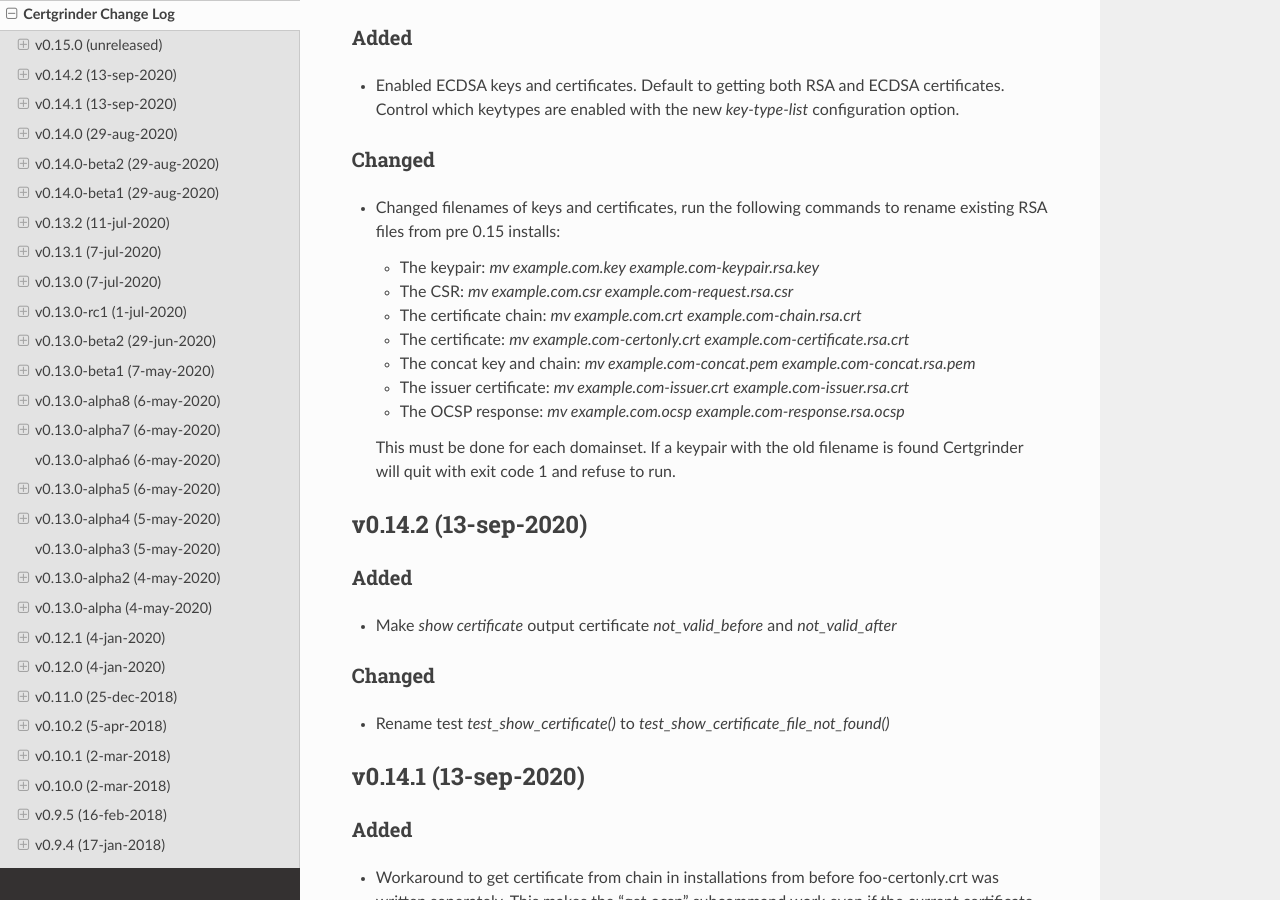
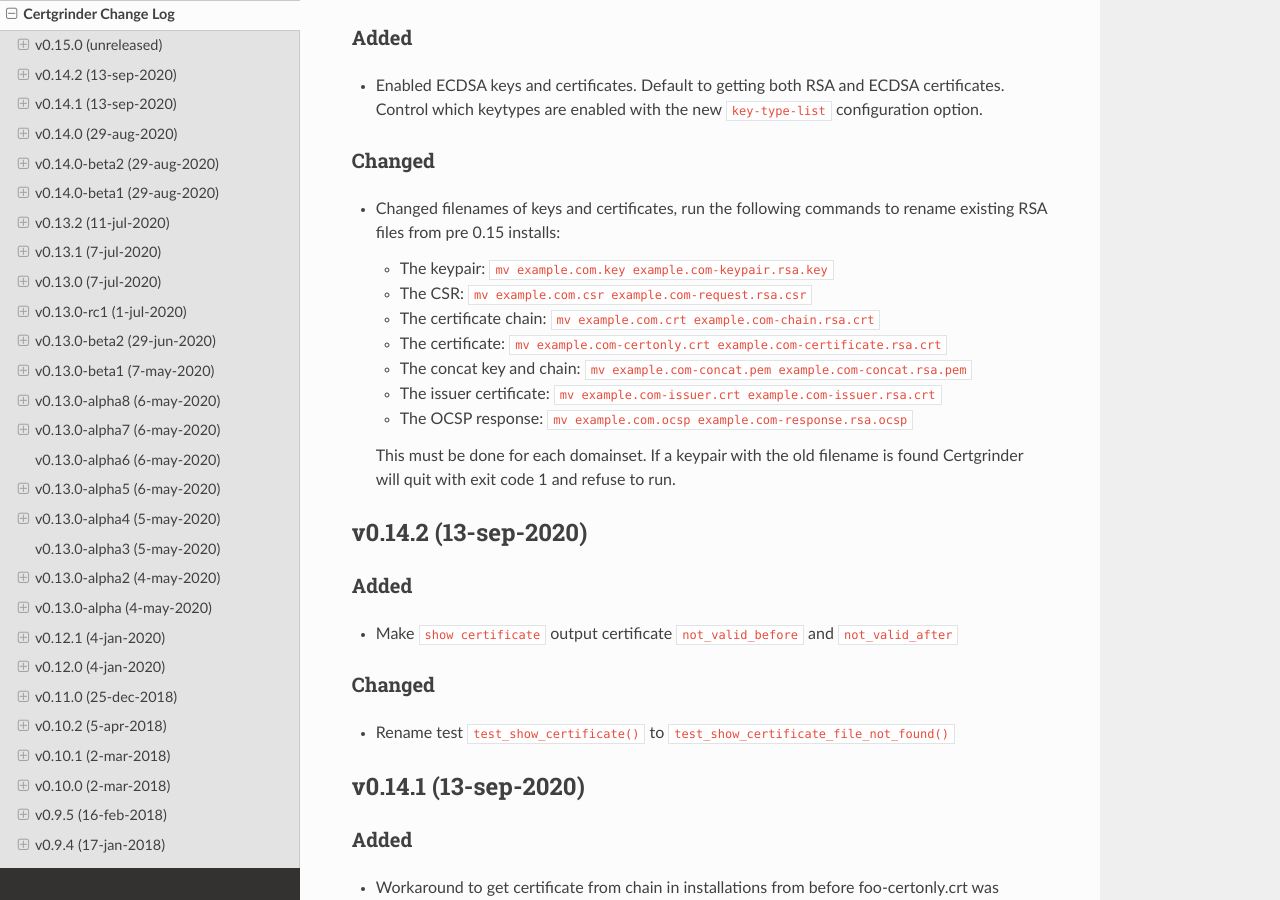
Before and after one commit to tykling/certgrinder, a Sphinx documentation site: the page built from docs/certgrinder-changelog.rst, in a window 1280 px wide and 900 px high, scrolled down 338 px. Built offline with Sphinx 7.4.7 and the Read the Docs theme 2.0.0, drawn with Linux system fonts in a browser that asks for light colours.

```diff
--- a/docs/certgrinder-changelog.rst
+++ b/docs/certgrinder-changelog.rst
@@ -14,19 +14,19 @@ v0.15.0 (unreleased)
 
 Added
 ~~~~~
-- Enabled ECDSA keys and certificates. Default to getting both RSA and ECDSA certificates. Control which keytypes are enabled with the new `key-type-list` configuration option.
+- Enabled ECDSA keys and certificates. Default to getting both RSA and ECDSA certificates. Control which keytypes are enabled with the new ``key-type-list`` configuration option.
 
 Changed
 ~~~~~~~
 - Changed filenames of keys and certificates, run the following commands to rename existing RSA files from pre 0.15 installs:
 
-  - The keypair: `mv example.com.key example.com-keypair.rsa.key`
-  - The CSR: `mv example.com.csr example.com-request.rsa.csr`
-  - The certificate chain: `mv example.com.crt example.com-chain.rsa.crt`
-  - The certificate: `mv example.com-certonly.crt example.com-certificate.rsa.crt`
-  - The concat key and chain: `mv example.com-concat.pem example.com-concat.rsa.pem`
-  - The issuer certificate: `mv example.com-issuer.crt example.com-issuer.rsa.crt`
-  - The OCSP response: `mv example.com.ocsp example.com-response.rsa.ocsp`
+  - The keypair: ``mv example.com.key example.com-keypair.rsa.key``
+  - The CSR: ``mv example.com.csr example.com-request.rsa.csr``
+  - The certificate chain: ``mv example.com.crt example.com-chain.rsa.crt``
+  - The certificate: ``mv example.com-certonly.crt example.com-certificate.rsa.crt``
+  - The concat key and chain: ``mv example.com-concat.pem example.com-concat.rsa.pem``
+  - The issuer certificate: ``mv example.com-issuer.crt example.com-issuer.rsa.crt``
+  - The OCSP response: ``mv example.com.ocsp example.com-response.rsa.ocsp``
 
   This must be done for each domainset. If a keypair with the old filename is found Certgrinder will quit with exit code 1 and refuse to run.
 
@@ -36,11 +36,11 @@ v0.14.2 (13-sep-2020)
 
 Added
 ~~~~~
-- Make `show certificate` output certificate `not_valid_before` and `not_valid_after`
+- Make ``show certificate`` output certificate ``not_valid_before`` and ``not_valid_after``
 
 Changed
 ~~~~~~~
-- Rename test `test_show_certificate()` to `test_show_certificate_file_not_found()`
+- Rename test ``test_show_certificate()`` to ``test_show_certificate_file_not_found()``
 
 
 v0.14.1 (13-sep-2020)
```
Also changed, not shown: docs/certgrinderd-changelog.rst (+4 -4 lines).
